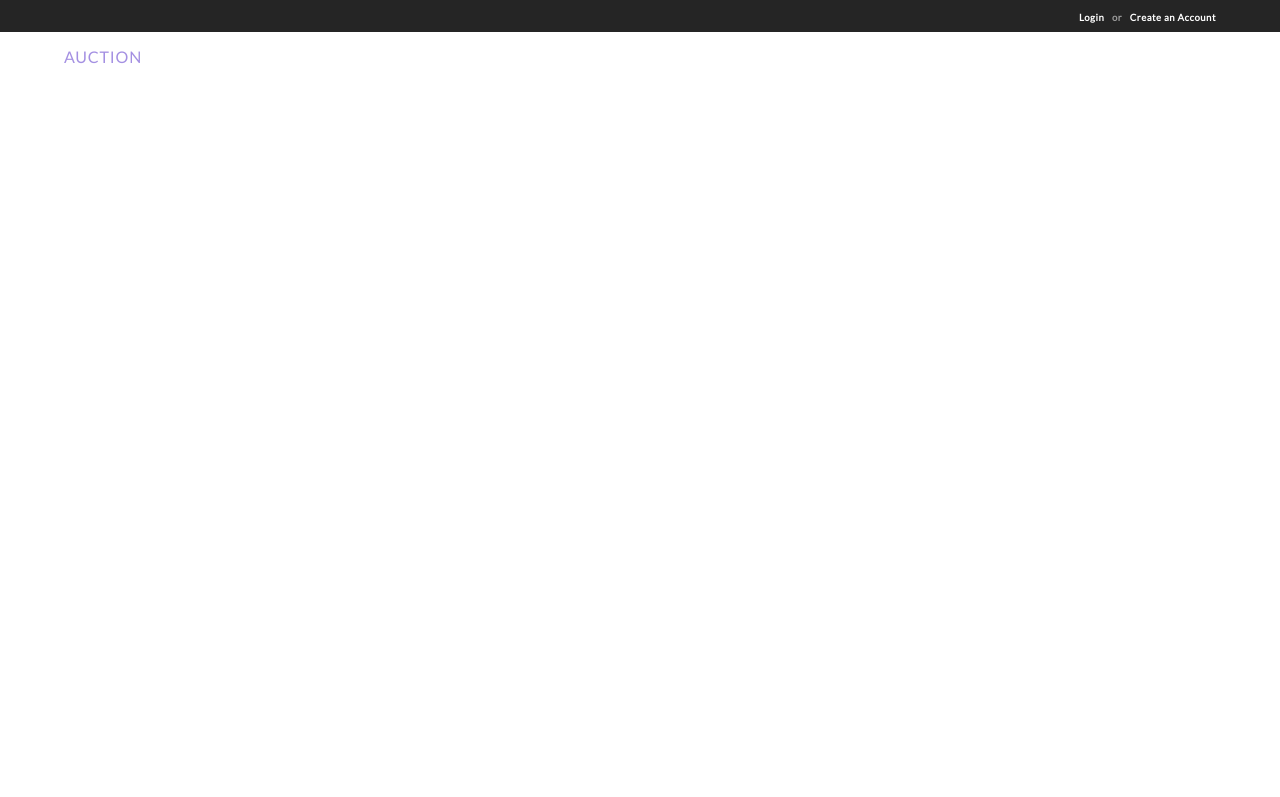
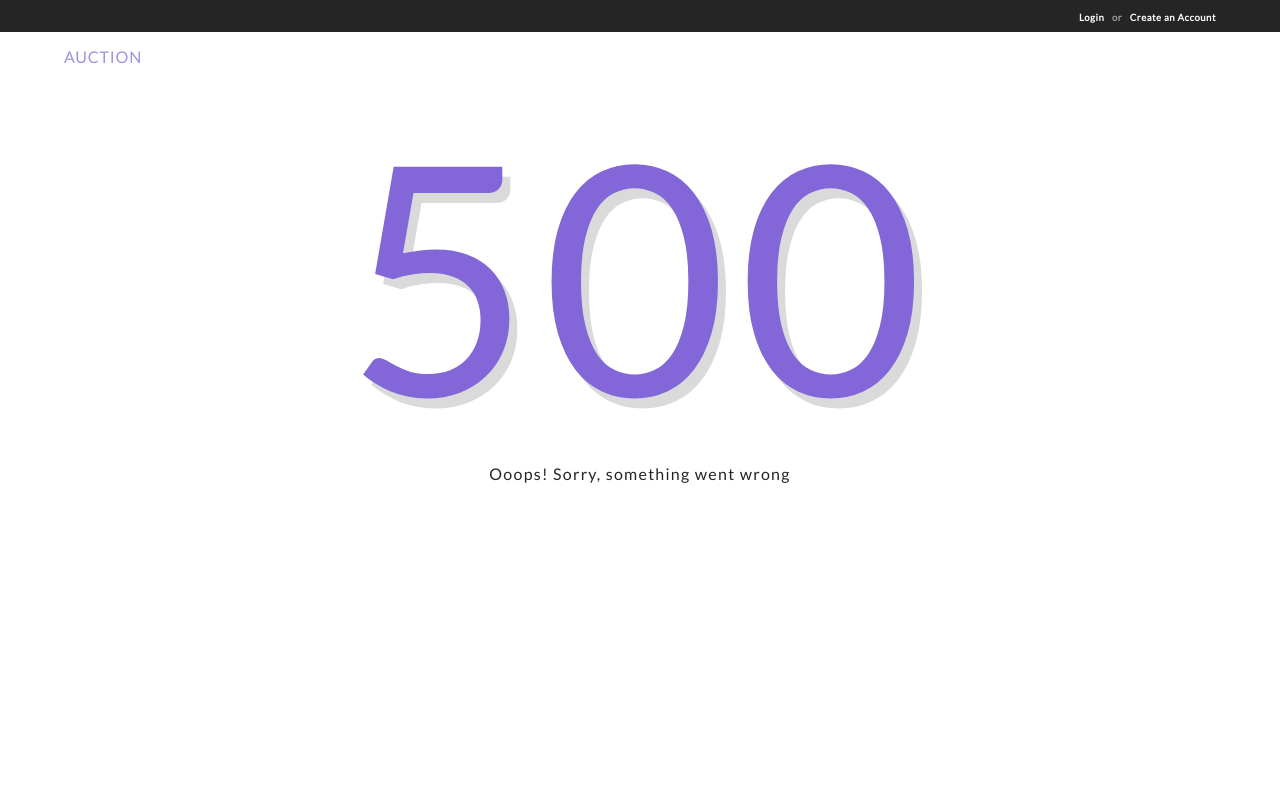
Before and after one commit to ElvedinS96/auction-frontend, a React (Create React App) app: page /500 in a window 1280 px wide. Shown: the top 797 px of the page. Built offline with nearby package versions, Linux system fonts and the light colour scheme.

Commit message:
Add error pages

```diff
--- a/src/App.js
+++ b/src/App.js
@@ -9,6 +9,8 @@ import PrivacyAndPolicy from "./pages/HelperPages/PrivacyAndPolicy"
 import TermsAndConditions from "./pages/HelperPages/TermsAndConditions"
 import AboutUs from "./pages/HelperPages/AboutUs"
 import Product from "./pages/Product/Product"
+import NotFound from "./Components/Error/NotFound"
+import InternalServerError from "./Components/Error/InternalServerError"
 
 function App() {
 
@@ -20,6 +22,8 @@ function App() {
       <Header />
       <BrowserRouter>
         <Switch>
+          <Route path="/404"><NotFound /></Route>
+          <Route path="/500"><InternalServerError /></Route>
           <Route path="/about"><AboutUs /></Route>
           <Route path="/terms"><TermsAndConditions /></Route>
           <Route path="/privacy"><PrivacyAndPolicy /></Route>
--- /dev/null
+++ b/src/Components/Error/InternalServerError.jsx
@@ -0,0 +1,14 @@
+import React from "react";
+import "../../index.css"
+
+const InternalServerError = ({ ...props }) => {
+
+    return (
+        <div>
+            <div className="status-code">500</div>
+            <div className="err-page-msg">Ooops! Sorry, something went wrong</div>
+        </div>
+    );
+}
+
+export default InternalServerError;
--- /dev/null
+++ b/src/Components/Error/NotFound.jsx
@@ -0,0 +1,14 @@
+import React from "react";
+import "../../index.css"
+
+const NotFound = ({ ...props }) => {
+
+    return (
+        <div>
+            <div className="status-code">404</div>
+            <div className="err-page-msg">Ooops! Looks like the page is Not Found</div>
+        </div>
+    );
+}
+
+export default NotFound;
--- a/src/index.css
+++ b/src/index.css
@@ -428,6 +428,27 @@ padding-top: 1em;
   justify-content: space-between;
 }
 
+.status-code {
+  display: flex;
+  align-items: center;
+  justify-content: center;
+  font-family: "Lato";
+  font-size: 20em;
+  color: #8367D8;
+  letter-spacing: 10.5px;
+  text-shadow: 8px 10px 0 #DADADA;
+}
+
+.err-page-msg {
+  display: flex;
+  align-items: center;
+  justify-content: center;
+  font-family: "Lato";
+  font-size: 1em;
+  color: #252525;
+  letter-spacing: 1.26px;
+}
+
 @media screen and (max-width: 750px) {
     .product {
       display: flex;
--- a/src/pages/Product/Product.jsx
+++ b/src/pages/Product/Product.jsx
@@ -41,11 +41,11 @@ const Product = ({ ...props }) => {
                         setRelatedProducts(relatedResponse.data)
                     })
                     .catch(error => {
-                        //TODO handle 500 page
+                        window.location.href = "/500"
                     })
             })
             .catch(error => {
-                //TODO Show not found page
+                window.location.href = "/404"
             })
     }, [])
 
```
